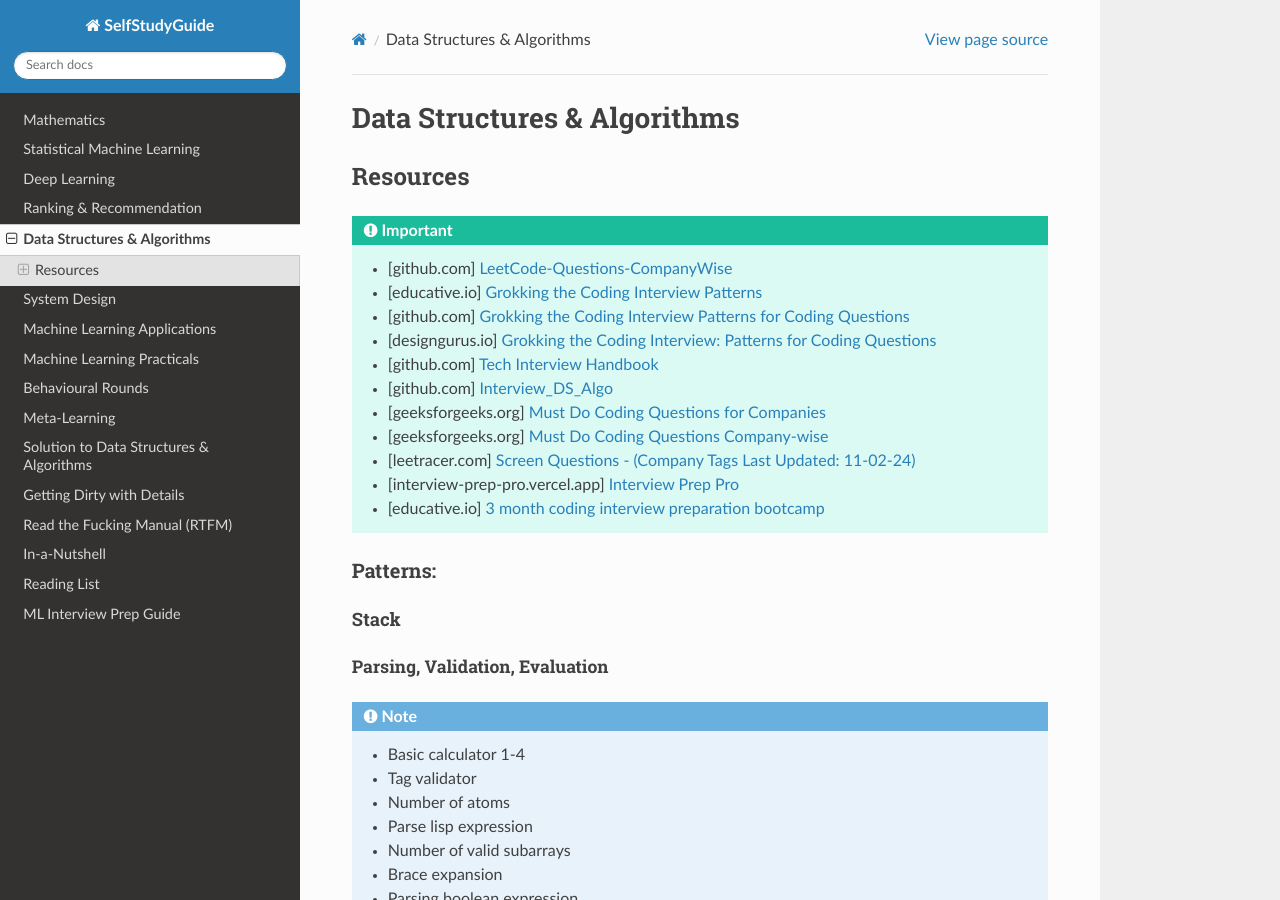
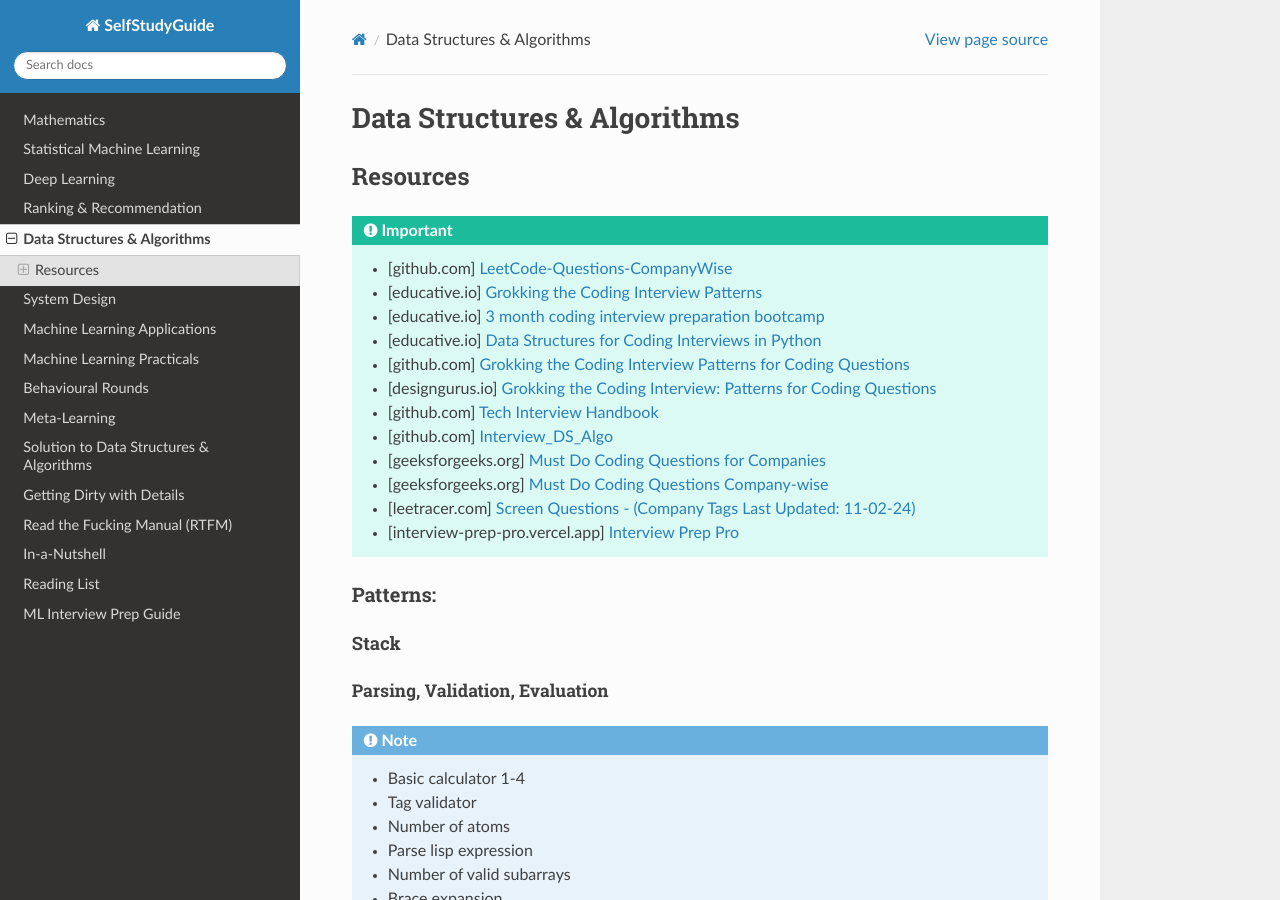
Before and after one commit to uselesstechjunks/leetcode, a Sphinx documentation site: the page built from docs/source/dsalgo.rst, in a window 1280 px wide and 900 px high. Built offline with Sphinx 7.4.7 and the Read the Docs theme 3.1.0, drawn with Linux system fonts in a browser that asks for light colours.

Commit message:
Update dsalgo.rst

```diff
--- a/docs/source/dsalgo.rst
+++ b/docs/source/dsalgo.rst
@@ -8,6 +8,8 @@ Resources
 
 	* [github.com] `LeetCode-Questions-CompanyWise <https://github.com/krishnadey30/LeetCode-Questions-CompanyWise/blob/master/google_6months.csv>`_
 	* [educative.io] `Grokking the Coding Interview Patterns <https://www.educative.io/courses/grokking-coding-interview>`_
+	* [educative.io] `3 month coding interview preparation bootcamp <https://www.educative.io/blog/coding-interivew-preparation-bootcamp>`_
+	* [educative.io] `Data Structures for Coding Interviews in Python <https://www.educative.io/courses/data-structures-coding-interviews-python>`_
 	* [github.com] `Grokking the Coding Interview Patterns for Coding Questions <https://github.com/dipjul/Grokking-the-Coding-Interview-Patterns-for-Coding-Questions>`_
 	* [designgurus.io] `Grokking the Coding Interview: Patterns for Coding Questions <https://www.designgurus.io/course/grokking-the-coding-interview>`_
 	* [github.com] `Tech Interview Handbook <https://github.com/yangshun/tech-interview-handbook>`_
```
Also changed, not shown: other parts of docs/source/dsalgo.rst (+0 -1 lines).
